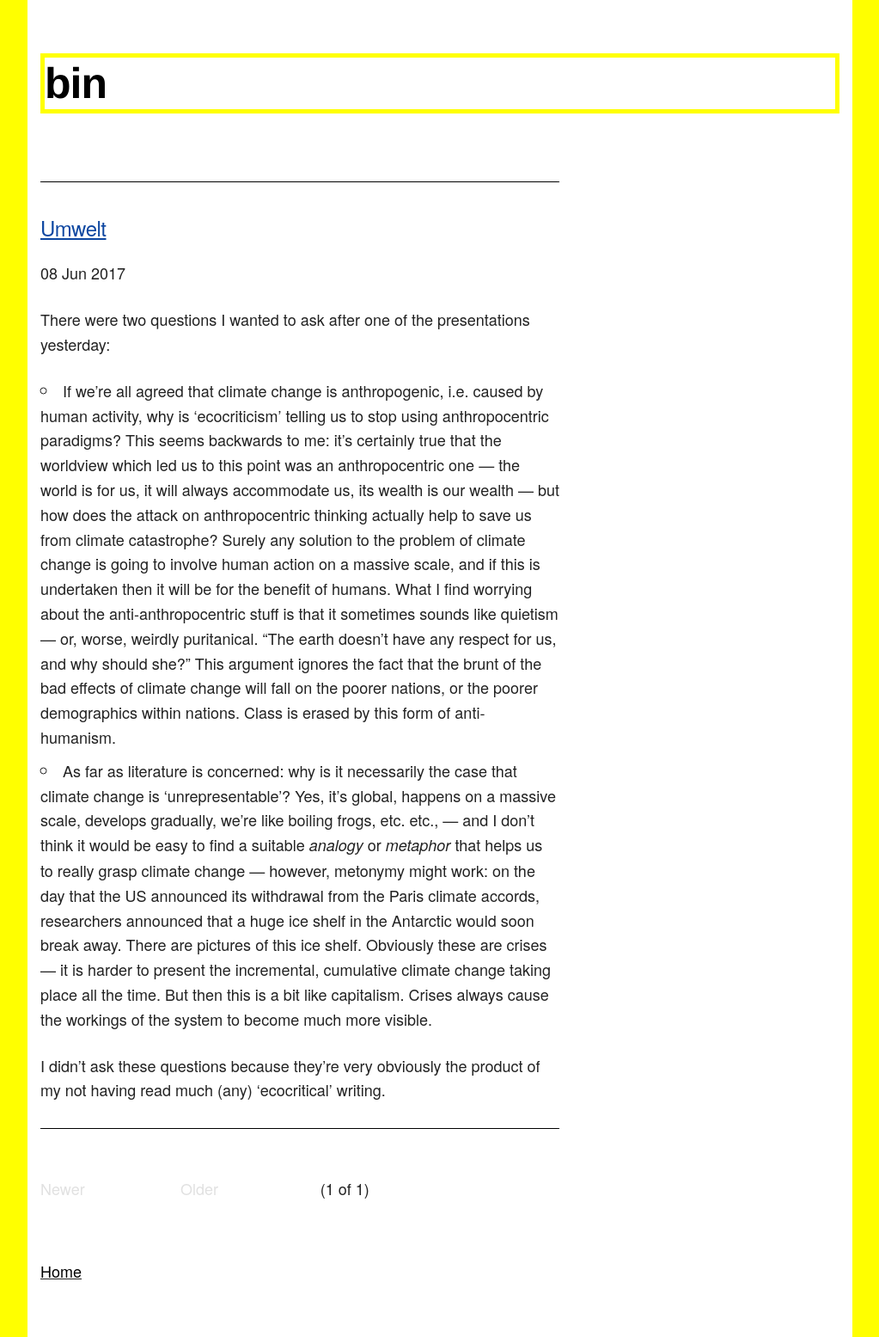
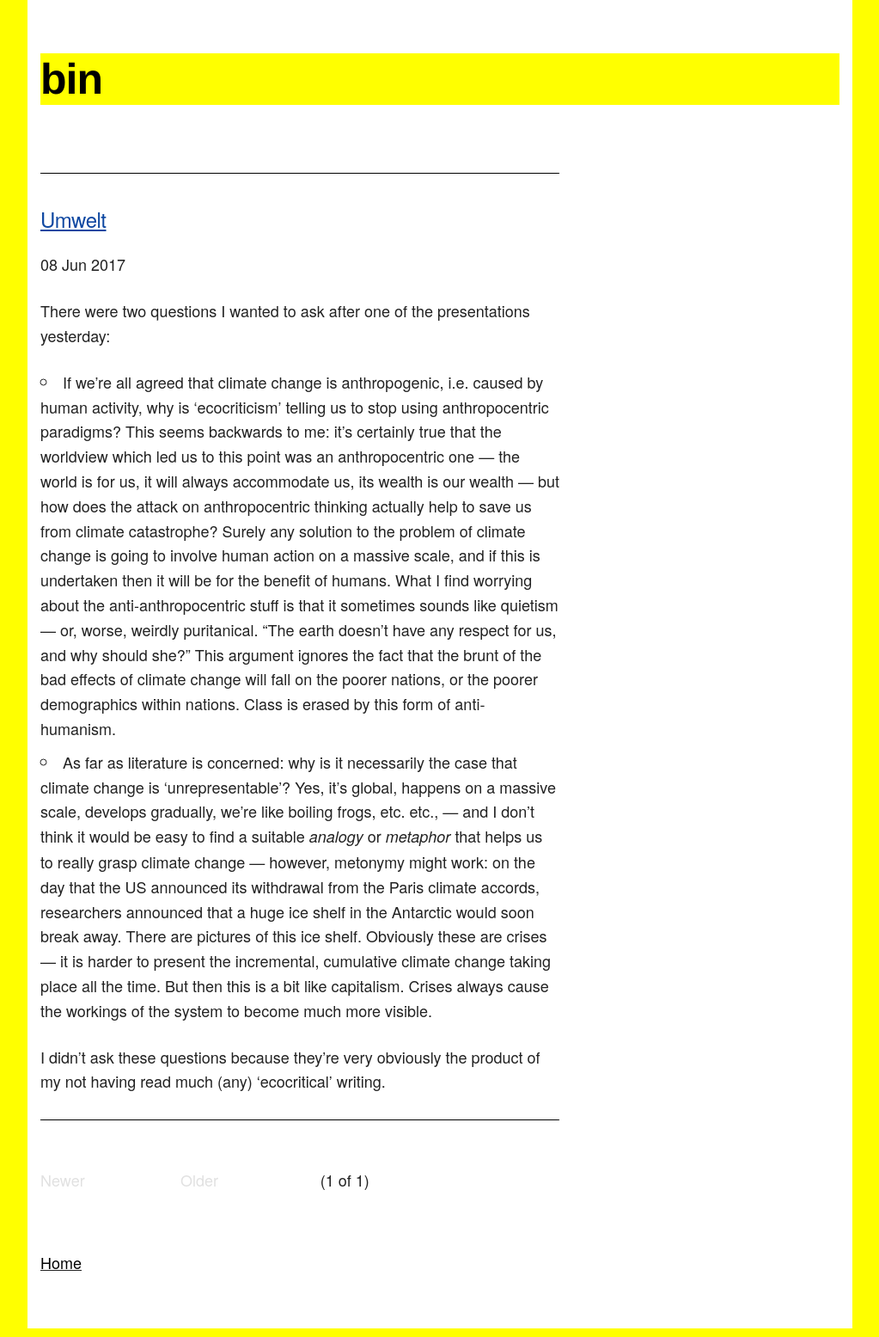
Before and after one commit to mt-trash/mt-trash.github.io, a Jekyll site: the page built from index.html, in a window 1280 px wide. Shown: the whole page at 86% size, without its empty margins (128-1151 px from the left). Built offline with Jekyll 4.4.1, drawn with Linux system fonts in a browser that asks for light colours; the list of posts is cut into pages by our own code.

Commit message:
minor edit

```diff
--- a/css/skeleton.css
+++ b/css/skeleton.css
@@ -140,10 +140,7 @@
   margin-top: 0;
   margin-bottom: 2rem;
   font-weight: 300; }
-h1 { font-family: Helvetica, Arial, sans-serif; font-size: 4.0rem; line-height: 1.2;  letter-spacing: -.1rem; background-color: #ffffff;
-  border-style: solid;
-  border-width: 0.5rem;
-  border-color: #ffff00; }
+h1 { font-family: Helvetica, Arial, sans-serif; font-size: 4.0rem; line-height: 1.2;  letter-spacing: -.1rem; background-color: #ffff00; }
 h2 { font-family: Helvetica, Arial, sans-serif; font-size: 3.6rem; line-height: 1.25; letter-spacing: -.1rem; }
 h3 { font-family: Helvetica, Arial, sans-serif; font-size: 3.0rem; line-height: 1.3;  letter-spacing: -.1rem; }
 h4 { font-family: Helvetica, Arial, sans-serif; font-size: 2.4rem; line-height: 1.35; letter-spacing: -.08rem; }
```
